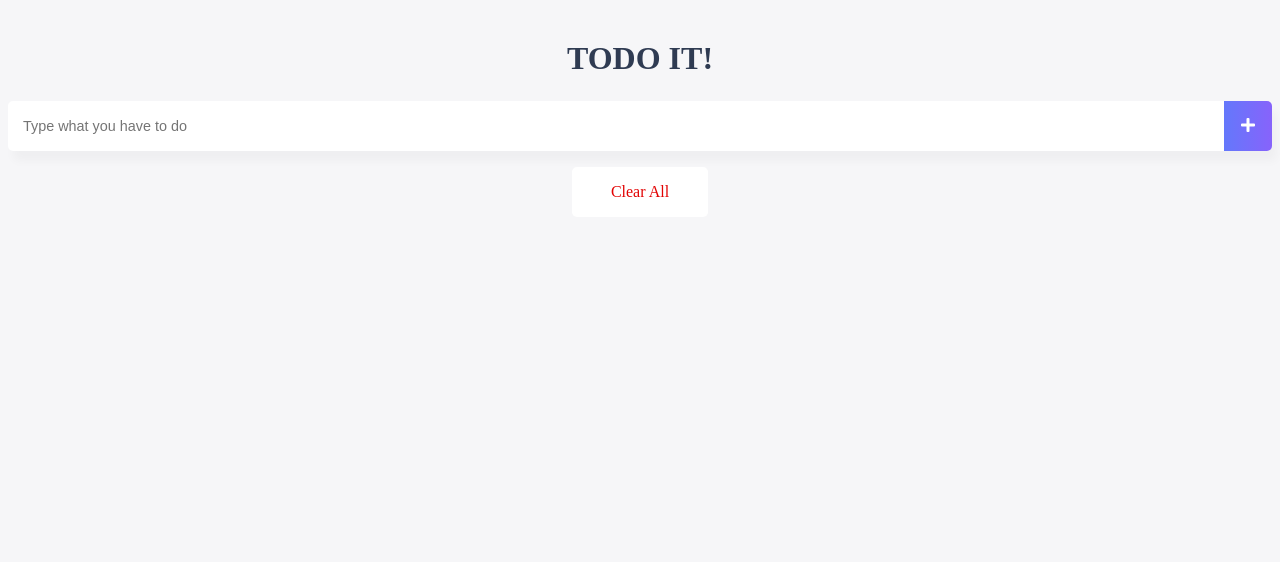
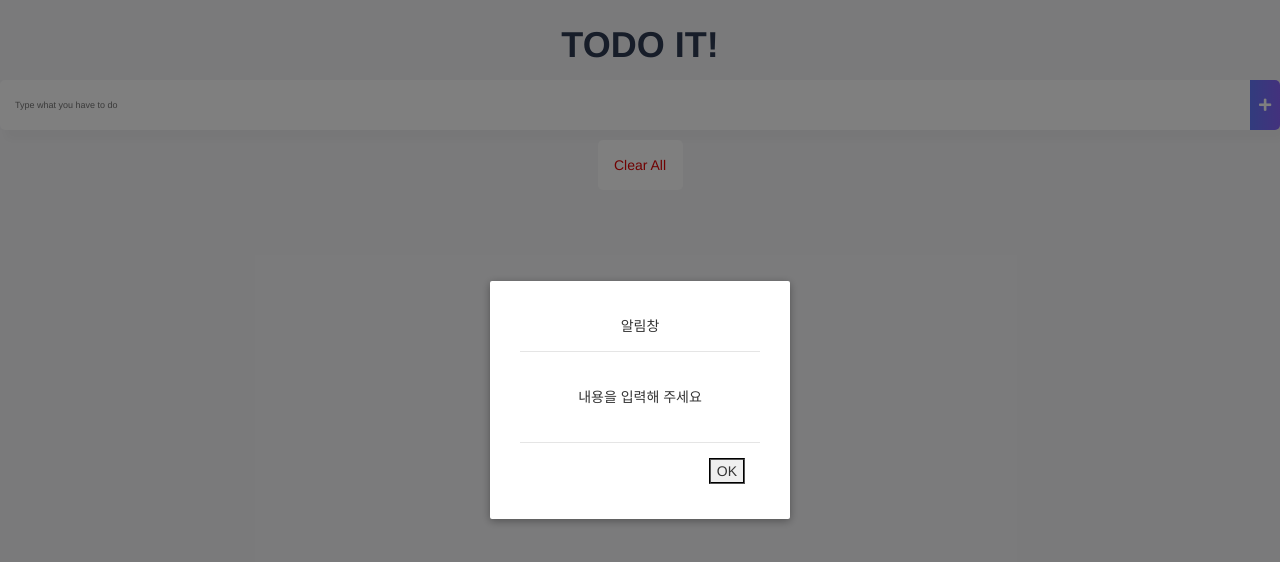
Before and after one commit to zyakal/Vue-js, a Vue app in the folder vue-project/: page / in a window 1280 px wide. Both pictures are taken after a click on the element 1248 px from the left and 126 px from the top of the page. Shown: the top 562 px of the page. Built offline with nearby package versions, Linux system fonts and the light colour scheme.

Commit message:
07.11 일단 마무리

```diff
--- a/vue-project/public/index.html
+++ b/vue-project/public/index.html
@@ -5,6 +5,8 @@
   <meta charset="utf-8">
   <meta http-equiv="X-UA-Compatible" content="IE=edge">
   <meta name="viewport" content="width=device-width,initial-scale=1.0">
+  <link rel="stylesheet" href="https://maxcdn.bootstrapcdn.com/bootstrap/3.3.2/css/bootstrap.min.css">
+  <link rel="stylesheet" href="https://maxcdn.bootstrapcdn.com/bootstrap/3.3.2/css/bootstrap-theme.min.css">
   <link rel="icon" href="<%= BASE_URL %>favicon.ico">
   <link rel="stylesheet" href="https://use.fontawesome.com/releases/v5.0.10/css/all.css">
   <title><%= htmlWebpackPlugin.options.title %></title>
--- a/vue-project/src/App.vue
+++ b/vue-project/src/App.vue
@@ -1,10 +1,16 @@
 <template>
   <div id="app">
     <TodoHeader></TodoHeader>
-    <TodoInput @childAddTodo="addTodo"></TodoInput>
+    <TodoInput @childAddTodo="addTodo" @modalShowRun="modalAlert"></TodoInput>
     <TodoList :propsItems="todoItems" @childRemoveTodo="removeTodo"></TodoList>
     <TodoFooter @clearList="clearTodo"></TodoFooter>
   </div>
+  <AlertModal
+    @close="modalClose"
+    :show="modalShow"
+    body="내용을 입력해 주세요"
+    header="알림창"
+  ></AlertModal>
 </template>
 
 <script>
@@ -12,12 +18,15 @@ import TodoHeader from "./components/todo/TodoHeader.vue";
 import TodoInput from "./components/todo/TodoInput.vue";
 import TodoList from "./components/todo/TodoList.vue";
 import TodoFooter from "./components/todo/TodoFooter.vue";
+import AlertModal from "./components/common/AlertModal.vue";
+
 export default {
   name: "App",
   data() {
     return {
       todoItems: [],
       cnt: 0,
+      modalShow: false,
     };
   },
   methods: {
@@ -43,12 +52,19 @@ export default {
       localStorage.setItem("data-todoItems", json);
       localStorage.setItem("cnt", this.cnt);
     },
+    modalAlert() {
+      this.modalShow = true;
+    },
+    modalClose() {
+      this.modalShow = false;
+    },
   },
   components: {
     TodoHeader,
     TodoInput,
     TodoList,
     TodoFooter,
+    AlertModal,
   },
   created() {
     const json = localStorage.getItem("data-todoItems");
--- /dev/null
+++ b/vue-project/src/components/common/AlertModal.vue
@@ -0,0 +1,107 @@
+<script>
+export default {
+  props: {
+    show: Boolean,
+    // Boolean에는 modalshow의 값이 들어온다.
+    header: String,
+    body: String,
+  },
+  // methods: {
+  //   noAction(e) {
+  //     e.stopPropagation();
+  //   },
+  // },
+};
+</script>
+
+<template>
+  <Transition name="modal">
+    <div v-if="show" class="modal-mask">
+      <div class="modal-wrapper" style="z-index: 10" @click="$emit('close')">
+        <div class="modal-container" @click.stop="">
+          <!-- stop안쓰려면 @click="noAction" -->
+          <div class="modal-header">
+            <slot name="header"> {{ header }}</slot>
+          </div>
+
+          <div class="modal-body">
+            <slot name="body">{{ body }} </slot>
+          </div>
+
+          <div class="modal-footer">
+            <slot name="footer">
+              <button class="modal-default-button" @click="$emit('close')">
+                OK
+              </button>
+            </slot>
+          </div>
+        </div>
+      </div>
+    </div>
+  </Transition>
+</template>
+
+<style>
+.modal-mask {
+  position: fixed;
+  z-index: 9998;
+  top: 0;
+  left: 0;
+  width: 100%;
+  height: 100%;
+  background-color: rgba(0, 0, 0, 0.5);
+  display: table;
+  transition: opacity 0.3s ease;
+}
+
+.modal-wrapper {
+  display: table-cell;
+  vertical-align: middle;
+}
+
+.modal-container {
+  width: 300px;
+  margin: 0px auto;
+  padding: 20px 30px;
+  background-color: #fff;
+  border-radius: 2px;
+  box-shadow: 0 2px 8px rgba(0, 0, 0, 0.33);
+  transition: all 0.3s ease;
+}
+
+.modal-header h3 {
+  margin-top: 0;
+  color: #42b983;
+}
+
+.modal-body {
+  margin: 20px 0;
+}
+
+.modal-default-button {
+  float: right;
+}
+
+/*
+ * The following styles are auto-applied to elements with
+ * transition="modal" when their visibility is toggled
+ * by Vue.js.
+ *
+ * You can easily play with the modal transition by editing
+ * these styles.
+ */
+
+.modal-enter-from {
+  opacity: 0;
+}
+
+.modal-leave-to {
+  opacity: 0;
+}
+
+.modal-enter-from .modal-container,
+.modal-leave-to .modal-container {
+  -webkit-transform: scale(1.1);
+  transform: scale(1.1);
+}
+</style>
--- a/vue-project/src/components/todo/TodoInput.vue
+++ b/vue-project/src/components/todo/TodoInput.vue
@@ -50,13 +50,13 @@ export default {
     addTodo() {
       if (this.newTodoItem.trim() !== "") {
         const value = this.newTodoItem && this.newTodoItem.trim();
-        // localStorage.setItem(value, value);
         this.$emit("childAddTodo", value);
+      } else {
+        this.$emit("modalShowRun");
       }
 
       this.newTodoItem = "";
     },
-
   },
 };
 </script>
--- a/vue-project/src/components/todo/TodoList.vue
+++ b/vue-project/src/components/todo/TodoList.vue
@@ -20,7 +20,6 @@ export default {
   props: { propsItems: Array },
   methods: {
     removeTodo(key) {
-      // props.propsItems[todoItem];
       this.$emit("childRemoveTodo", key);
     },
   },
```
